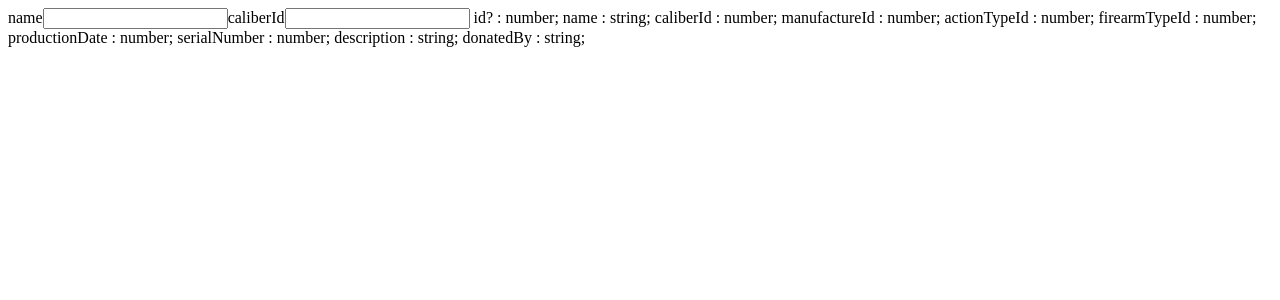
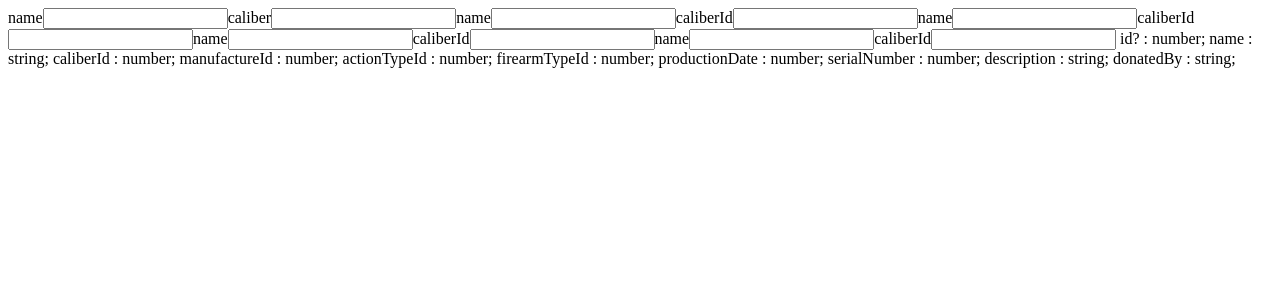
Before and after one commit to hyltonw/FirearmMuseum, an Angular app in the folder firearm-museum-frontend/: page /add in a window 1280 px wide. Shown: the top 300 px of the page. Built offline with nearby package versions, Linux system fonts and the light colour scheme.

Commit message:
Working on hydrating view showing in browser instead of non-hydrated version

```diff
--- a/firearm-museum-frontend/src/app/Firearm.ts
+++ /dev/null
@@ -1,14 +0,0 @@
-export interface Firearm{
-    id? : number;
-    name : string;
-    caliberId : number;
-    manufactureId : number;
-    actionTypeId : number;
-    firearmTypeId : number;
-    productionDate : number;
-    serialNumber : number;
-    description : string;
-    donatedBy : string;
-
-
-}
--- a/firearm-museum-frontend/src/app/add-firearm/add-firearm.component.html
+++ b/firearm-museum-frontend/src/app/add-firearm/add-firearm.component.html
@@ -1,3 +1,19 @@
+<span>name</span>
+<input type="text" [(ngModel)]="name">
+<span>caliber</span>
+<input type="text" [(ngModel)]="caliberId">
+<span>name</span>
+<input type="text" [(ngModel)]="name">
+<span>caliberId</span>
+<input type="text" [(ngModel)]="caliberId">
+<span>name</span>
+<input type="text" [(ngModel)]="name">
+<span>caliberId</span>
+<input type="text" [(ngModel)]="caliberId">
+<span>name</span>
+<input type="text" [(ngModel)]="name">
+<span>caliberId</span>
+<input type="text" [(ngModel)]="caliberId">
 <span>name</span>
 <input type="text" [(ngModel)]="name">
 <span>caliberId</span>
--- a/firearm-museum-frontend/src/app/add-firearm/add-firearm.component.ts
+++ b/firearm-museum-frontend/src/app/add-firearm/add-firearm.component.ts
@@ -1,6 +1,6 @@
 import { Component, OnInit } from '@angular/core';
 import { Router } from '@angular/router';
-import { Firearm } from '../Firearm';
+import { Firearm } from '../models/firearm';
 import { MuseumService } from '../museum.service';
 
 @Component({
--- a/firearm-museum-frontend/src/app/firearm-container/firearm-container.component.ts
+++ b/firearm-museum-frontend/src/app/firearm-container/firearm-container.component.ts
@@ -1,5 +1,5 @@
 import { Component, OnInit } from '@angular/core';
-import { Firearm } from '../Firearm';
+import { Firearm } from '../models/firearm';
 import { MuseumService } from '../museum.service';
 
 @Component({
--- a/firearm-museum-frontend/src/app/firearm/firearm.component.html
+++ b/firearm-museum-frontend/src/app/firearm/firearm.component.html
@@ -1,2 +1,2 @@
-<p>{{firearm.name}}</p><p>{{firearm.caliberId}}</p><p>{{firearm.productionDate}}</p>
-<p>{{firearm.serialNumber}}</p><p>{{firearm.description}}</p>
+<p>name: {{firearm.name}}</p><p>caliber id: {{firearm.caliberId}}</p><p>production date: {{firearm.productionDate}}</p>
+<p>serial number: {{firearm.serialNumber}}</p><p>description: {{firearm.description}}</p>
--- a/firearm-museum-frontend/src/app/firearm/firearm.component.ts
+++ b/firearm-museum-frontend/src/app/firearm/firearm.component.ts
@@ -1,5 +1,5 @@
 import { Component, Input, OnInit } from '@angular/core';
-import { Firearm } from '../Firearm';
+import { Firearm } from '../models/firearm';
 
 @Component({
   selector: 'app-firearm',
--- a/firearm-museum-frontend/src/app/museum.service.ts
+++ b/firearm-museum-frontend/src/app/museum.service.ts
@@ -3,7 +3,7 @@ import { Observable } from 'rxjs';
 import {tap, catchError} from 'rxjs/operators';
 import {of} from 'rxjs';
 import { Injectable } from '@angular/core';
-import { Firearm } from './Firearm';
+import { Firearm } from './models/firearm';
 
 @Injectable({
   providedIn: 'root'
```
